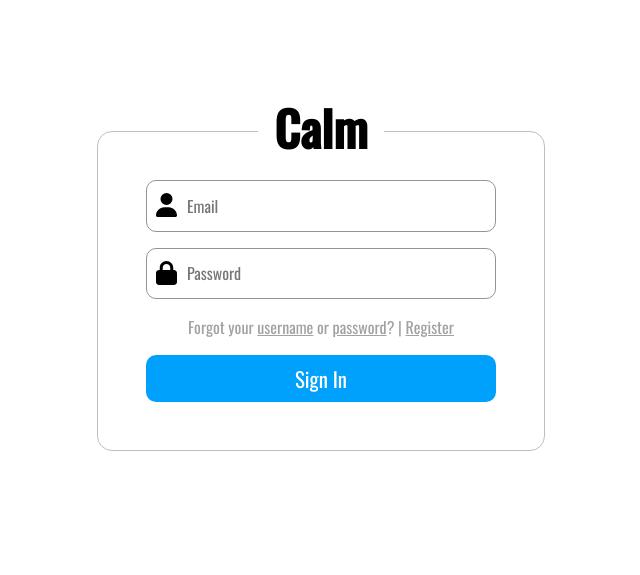
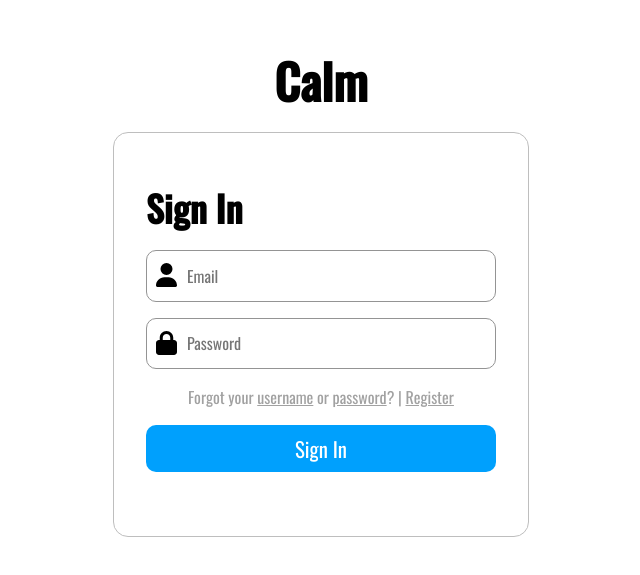
Before and after one commit to Kiho2735/vue-blog, a Vue app: page /login in a window 1280 px wide. Shown: the part 109-684 px from the top of the page, without its empty margins (319-959 px from the left). Built offline with nearby package versions, Linux system fonts and the light colour scheme.

Commit message:
Change style for login page

```diff
--- a/src/pages/UserAuth.vue
+++ b/src/pages/UserAuth.vue
@@ -5,13 +5,17 @@
   <base-dialog :show="isLoading" title="Authenticating...">
     Loading...
   </base-dialog>
+
   <div class="form-wrapper">
-    <div class="form-wrapper__container">
-      <div class="form-wrapper__title">
+    <div class="title">
       <h1>Calm</h1>
     </div>
 
     <form @submit.prevent="login" class="form-wrapper__login">
+      <div class="form-wrapper__title">
+        <h2>Sign In</h2>
+      </div>
+
       <div class="form-control">
         <font-awesome-icon :icon="['fa', 'user']" class="icon" />
         <input
@@ -20,6 +24,7 @@
           v-model.trim="userId.val"
           @blur="validateId"
           placeholder="Email"
+          :class="redBorderColorId"
         />
         <p v-if="userId.isEmpty">Please enter email.</p>
         <p v-else-if="userId.isValid">Please enter valid email.</p>
@@ -32,6 +37,7 @@
           v-model.trim="password.val"
           @blur="validatePassword"
           placeholder="Password"
+          :class="redBorderColorPassword"
         />
         <p v-if="password.isEmpty">Please enter password.</p>
       </div>
@@ -40,9 +46,8 @@
         <router-link to="#">password</router-link>? |
         <router-link to="#">Register</router-link>
       </p>
-        <button class="submit">Sign In</button>
+      <button class="submit-btn">Sign In</button>
     </form>
-    </div>
   </div>
 </template>
 
@@ -62,6 +67,14 @@
       isLoading: false,
       error: null,
     };
+  },
+  computed: {
+    redBorderColorId() {
+      return { redBorder: this.userId.isEmpty || this.userId.isValid };
+    },
+    redBorderColorPassword() {
+      return { redBorder: this.password.isEmpty };
+    },
   },
   methods: {
     async login() {
@@ -118,29 +131,39 @@
   align-items: center;
   height: 100vh;
 
-  &__container {
+  .title {
+    font-size: 1.5rem;
+    margin-bottom: 1rem;
+  }
+
+  &__title {
+    width: 100%;
+    margin-bottom: 1rem;
+  }
+
+  &__login {
     border: 1px solid rgb(190, 190, 190);
     border-radius: 15px;
-    position: relative;
     display: flex;
     flex-direction: column;
     justify-content: center;
     align-items: center;
     font-size: 1.5rem;
-    padding: 3rem;
-  }
-
-  &__title {
-    padding: 0 1rem;
-    position: absolute;
-    top: -40px;
-    background-color: #fff;
+    padding: 3rem 2rem 4rem;
   }
 
   .form-control {
     position: relative;
     margin-bottom: 1rem;
+    width: 300px;
+
+    @media (min-width: 700px) {
       width: 350px;
+    }
+
+    .redBorder {
+      border: 1px solid red;
+    }
 
     .icon {
       position: absolute;
@@ -157,7 +180,7 @@
     }
 
     p {
-      margin-top: 0.5rem;
+      margin-top: 0.2rem;
       font-size: 1rem;
       color: rgb(253, 60, 60);
     }
@@ -179,7 +202,7 @@
     }
   }
 
-  .submit {
+  .submit-btn {
     width: 100%;
     padding: 0.5rem 1rem;
     margin-top: 1rem;
```
Lines whose indentation alone changed are shown as unchanged.
